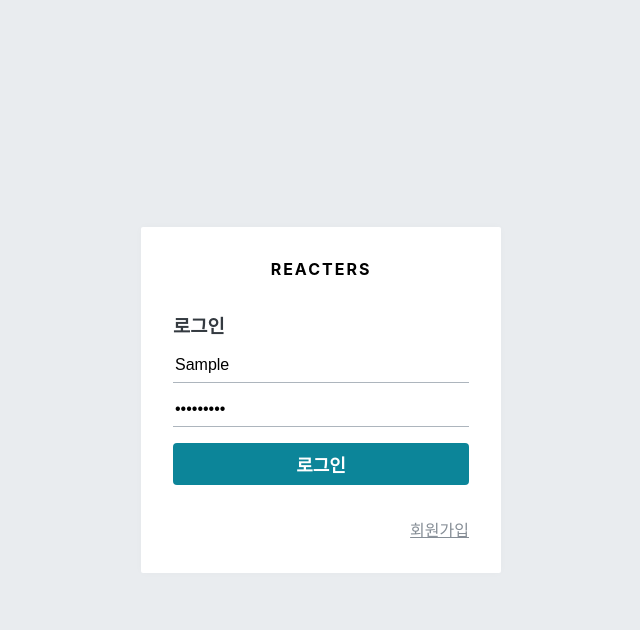
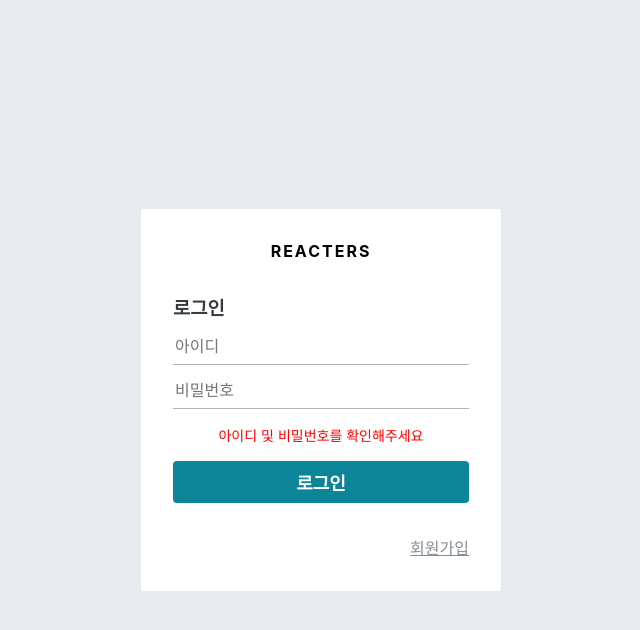
Before and after one commit to upship-kim/Project_React-Blog, a React (Create React App) app in the folder blog-frontend/: page /login in a window 1280 px wide. Both pictures are taken after typing "Sample", "Sample123" into the empty fields and a click on the button "로그인". Shown: the top 630 px of the page, without its empty margins (319-959 px from the left). Built offline with nearby package versions, Linux system fonts and the light colour scheme; no server answers.

Commit message:
login error & change input blank

```diff
--- a/blog-frontend/src/components/auth/AuthForm.js
+++ b/blog-frontend/src/components/auth/AuthForm.js
@@ -55,6 +55,15 @@ const ButtonTopMargin = styled(Button)`
     margin-top: 1rem;
 `;
 
+//에러 문구
+
+const ErrorMessage = styled.div`
+    color: red;
+    text-align: center;
+    font-size: 0.875rem;
+    margin-top: 1rem;
+`;
+
 //autoComplete = 자동완성 입력 필드
 
 //재사용 가능한 컴포넌트로 만들기
@@ -63,7 +72,7 @@ const textMap = {
     register: '회원가입',
 };
 
-const AuthForm = ({ type, form, onChange, onSubmit }) => {
+const AuthForm = ({ type, form, onChange, onSubmit, error }) => {
     const text = textMap[type];
     console.log('form', form);
     return (
@@ -96,7 +105,11 @@ const AuthForm = ({ type, form, onChange, onSubmit }) => {
                         value={form.passwordConfirm}
                     />
                 )}
-
+                {error && (
+                    <ErrorMessage>
+                        아이디 및 비밀번호를 확인해주세요
+                    </ErrorMessage>
+                )}
                 {/* Button 태그 뒤로 입력하면 props 값으로 넘어감 (<Button fullWidth={true} cyan={true}/> 와 같은 의미) */}
                 <ButtonTopMargin fullWidth cyan>
                     {text}
--- a/blog-frontend/src/container/auth/LoginForm.js
+++ b/blog-frontend/src/container/auth/LoginForm.js
@@ -1,4 +1,4 @@
-import { useEffect } from 'react';
+import React, { useEffect, useState } from 'react';
 import { useDispatch, useSelector } from 'react-redux';
 import AuthForm from '../../components/auth/AuthForm';
 import { changeField, initializeForm, login } from '../../modules/auth';
@@ -14,6 +14,7 @@ const LoginForm = ({ history }) => {
         authError: auth.authError,
         user: user.user,
     }));
+    const [error, setError] = useState(null);
 
     //인풋 변경 이벤트 핸들러
     const onChange = (e) => {
@@ -44,6 +45,13 @@ const LoginForm = ({ history }) => {
         if (authError) {
             console.log('오류 발생');
             console.log(authError);
+            setError('로그인 실패');
+            dispatch(
+                changeField({ form: 'login', key: 'username', value: '' }),
+            );
+            dispatch(
+                changeField({ form: 'login', key: 'password', value: '' }),
+            );
             return;
         }
         if (auth) {
@@ -67,6 +75,7 @@ const LoginForm = ({ history }) => {
             form={form}
             onChange={onChange}
             onSubmit={onSubmit}
+            error={error}
         />
     );
 };
```
